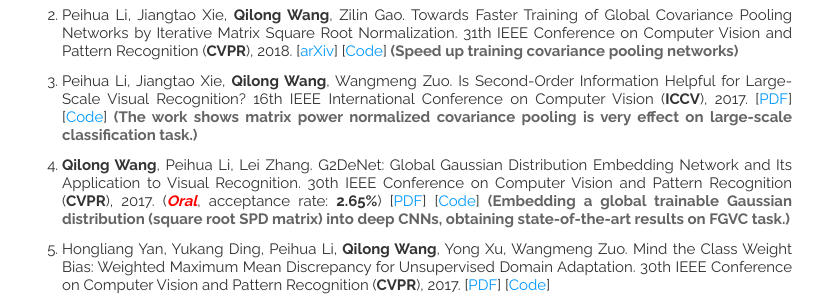
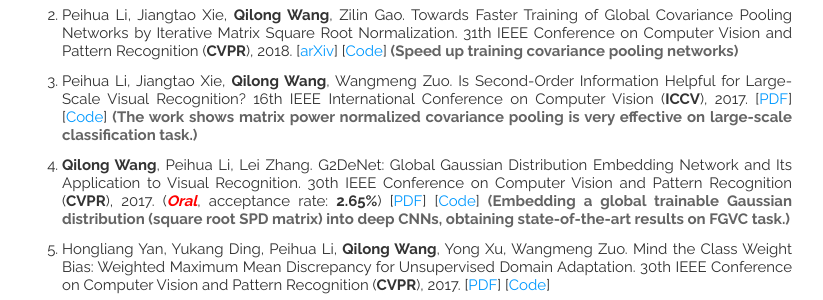
Before and after one commit to iamjingli/homepage, a Jekyll site: the page built from index.html, in a window 1280 px wide. Shown: the part 967-1267 px from the top of the page, without its empty margins (338-1161 px from the left). Built offline with Jekyll 4.4.1, drawn with Linux system fonts in a browser that asks for light colours; nearby versions of some CDN libraries; the list of posts is cut into pages by our own code.

Commit message:
homepage

```diff
--- a/_includes/publications.html
+++ b/_includes/publications.html
@@ -58,7 +58,7 @@ a:visited {
             <div align="justify">Peihua Li, Jiangtao Xie, <strong>Qilong Wang</strong>, Zilin Gao. Towards Faster Training of Global  Covariance Pooling Networks by Iterative Matrix Square Root Normalization. 31th  IEEE Conference on Computer Vision and Pattern Recognition (<strong>CVPR</strong>), 2018. [<a href="https://arxiv.org/abs/1712.01034">arXiv</a>] [<a href="https://github.com/jiangtaoxie/iSQRT-COV-ConvNet">Code</a>] <em>(Speed up training covariance pooling networks)</em></div>
           </li>
           <li>
-            <div align="justify"> Peihua  Li, Jiangtao Xie, <strong>Qilong Wang</strong>,  Wangmeng Zuo. Is Second-Order Information Helpful for Large-Scale Visual  Recognition? 16th IEEE International Conference on Computer Vision (<strong>ICCV</strong>), 2017. [<a href="http://openaccess.thecvf.com/content_ICCV_2017/papers/Li_Is_Second-Order_Information_ICCV_2017_paper.pdf">PDF</a>] [<a href="https://github.com/jiangtaoxie/MPN-COV-ConvNet">Code</a>] <em>(The  work shows  matrix power normalized covariance pooling is very effect on large-scale classification task.)</em></div>
+            <div align="justify"> Peihua  Li, Jiangtao Xie, <strong>Qilong Wang</strong>,  Wangmeng Zuo. Is Second-Order Information Helpful for Large-Scale Visual  Recognition? 16th IEEE International Conference on Computer Vision (<strong>ICCV</strong>), 2017. [<a href="http://openaccess.thecvf.com/content_ICCV_2017/papers/Li_Is_Second-Order_Information_ICCV_2017_paper.pdf">PDF</a>] [<a href="https://github.com/jiangtaoxie/MPN-COV-ConvNet">Code</a>] <em>(The  work shows  matrix power normalized covariance pooling is very effective on large-scale classification task.)</em></div>
           </li>
           <li>
             <div align="justify"><strong>Qilong Wang</strong>,  Peihua Li, Lei Zhang. G2DeNet: Global Gaussian Distribution  Embedding Network and Its Application to Visual Recognition. 30th  IEEE Conference on Computer Vision and Pattern Recognition (<strong>CVPR</strong>), 2017. (<span class="STYLE15">Oral</span>, acceptance  rate: <strong>2.65%</strong>) [<a href="http://openaccess.thecvf.com/content_cvpr_2017/papers/Wang_G2DeNet_Global_Gaussian_CVPR_2017_paper.pdf">PDF</a>] [<a href="http://www.peihuali.org/publications/G2DeNet/G2DeNet-FGVC-v1.0.zip">Code</a>] <em>(Embedding  a global trainable Gaussian distribution (square root SPD matrix) into deep  CNNs, obtaining state-of-the-art results on FGVC task.)</em></div>
```
